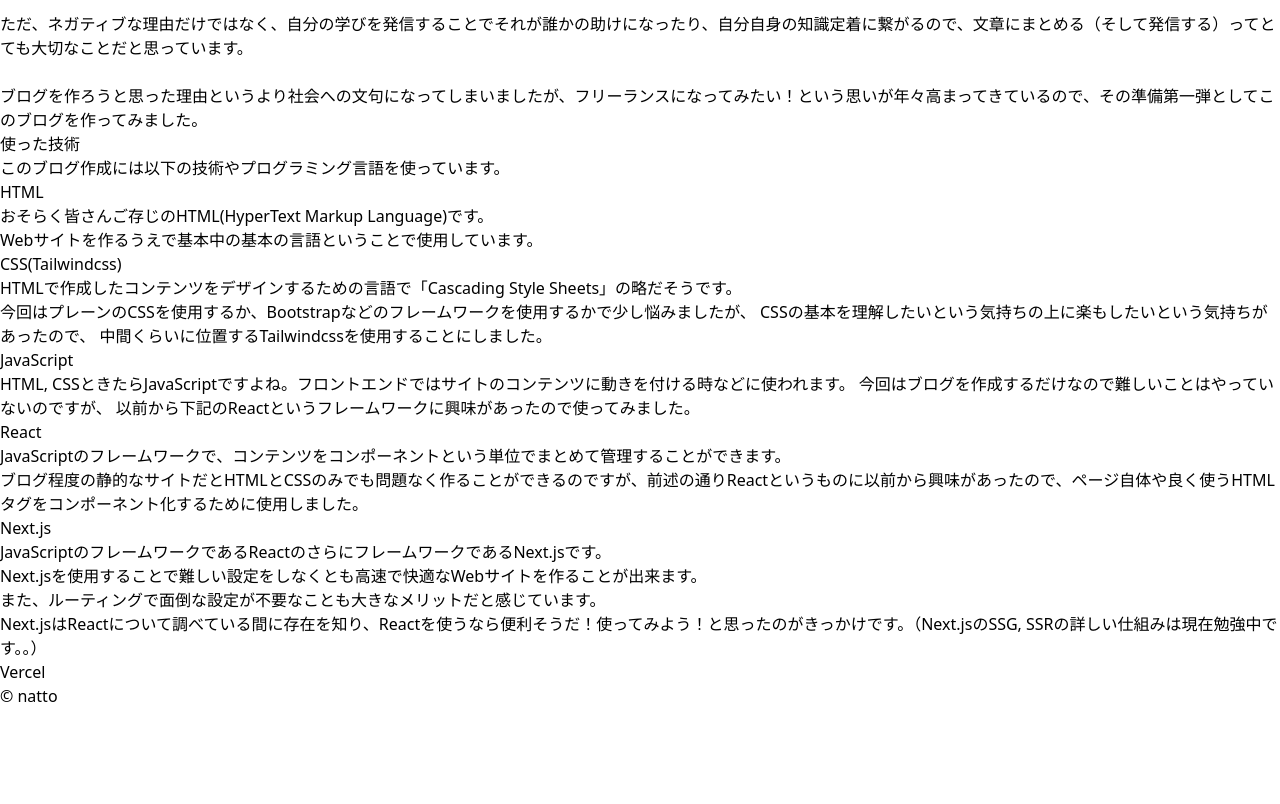
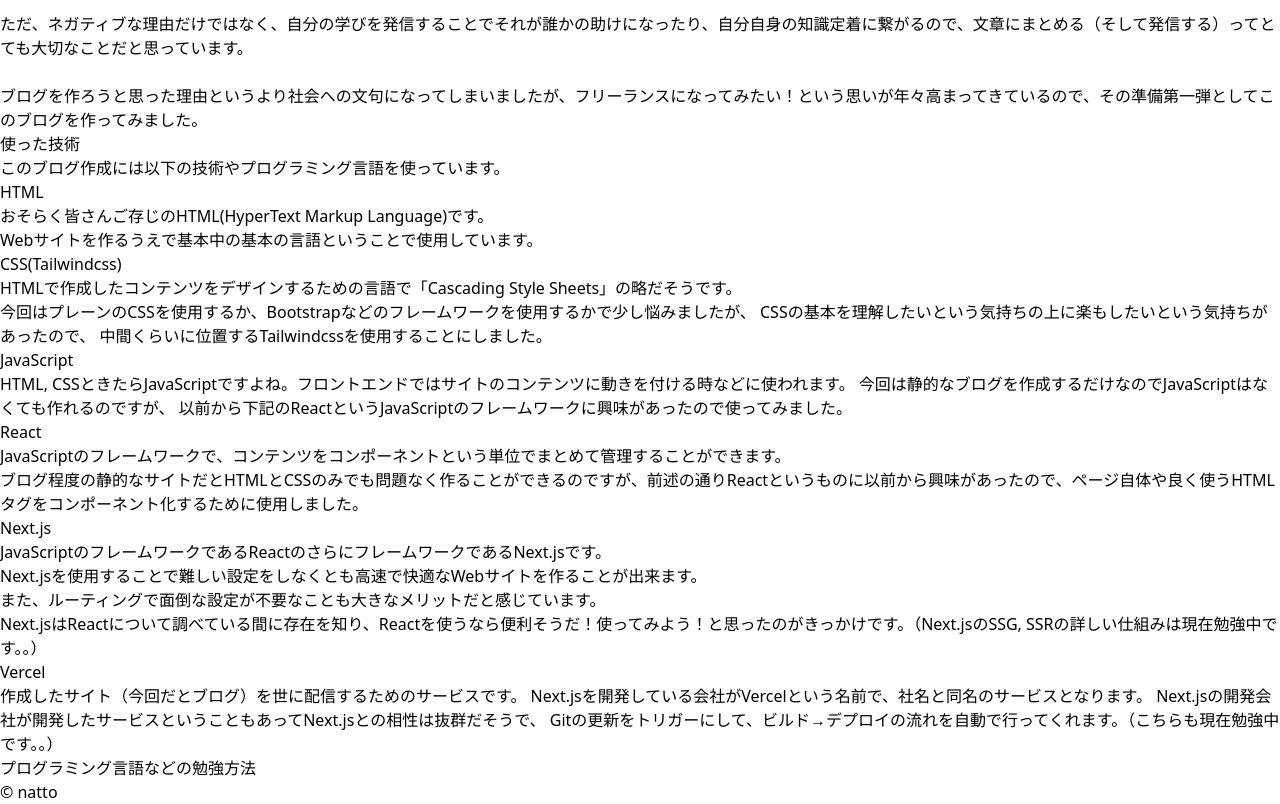
Before and after one commit to nattomatofu/blog, a Next.js app: page /posts/sample in a window 1280 px wide. Shown: the part 420-1224 px from the top of the page. Before the commit the page ends 1128 px from the top, so only its background shows below. Built offline with nearby package versions, Linux system fonts and the light colour scheme.

Commit message:
記事を追記

```diff
--- a/src/pages/index.js
+++ b/src/pages/index.js
@@ -39,7 +39,7 @@
                                 <div class="overflow-hidden rounded-lg border-2 border-gray-200 border-opacity-60 duration-300 hover:scale-105">
                                     <img class="w-full object-cover object-center md:h-36 lg:h-48" src="images/thumbnail01.jpg" alt="blog" />
                                     <div class="p-6">
-                                        <h1 class="title-font mb-3 truncate border-l-neutral-700 text-lg font-medium">Next.jsでブログを作ってみた</h1>
+                                        <h1 class="title-font mb-3 truncate border-l-neutral-700 text-lg font-medium">Next.jsでブログを作ってみた（※技術的な内容はありません）</h1>
                                         <div class="flex flex-wrap items-center">
                                             <p class="inline-flex items-center  border-l-neutral-700 md:mb-2 lg:mb-0">更新日 : 2023/4/25</p>
                                         </div>
--- a/src/pages/posts/sample.js
+++ b/src/pages/posts/sample.js
@@ -1,4 +1,4 @@
-export const title = "Next.jsでブログを作ってみた";
+export const title = "Next.jsでブログを作ってみた（※技術的な内容はありません）";
 export const updateDate = "2023/4/25";
 
 const sample = () => {
@@ -28,7 +28,9 @@
                         まずは作ろうと思ったきっかけです。
                     </p>
                 </div>
-                <div className="mt-4 border-b border-l-4 border-neutral-700 border-l-neutral-700 md:mt-12">
+            </section>
+            <section>
+                <div className="mt-12 border-b border-l-4 border-neutral-700 border-l-neutral-700">
                     <h2 className="ml-2 text-xl">作ろうと思ったきっかけ</h2>
                 </div>
                 <div className="mt-8">
@@ -47,7 +49,9 @@
                         ブログを作ろうと思った理由というより社会への文句になってしまいましたが、フリーランスになってみたい！という思いが年々高まってきているので、その準備第一弾としてこのブログを作ってみました。
                     </p>
                 </div>
-                <div className="mt-4 border-b border-l-4 border-neutral-700 border-l-neutral-700 md:mt-12">
+            </section>
+            <section>
+                <div className="mt-12 border-b border-l-4 border-neutral-700 border-l-neutral-700">
                     <h2 className="ml-2 text-xl">使った技術</h2>
                 </div>
                 <div className="mt-8">
@@ -69,7 +73,7 @@
                         <h3 className="my-2 font-bold">JavaScript</h3>
                         <p className="pl-4">
                             HTML, CSSときたらJavaScriptですよね。フロントエンドではサイトのコンテンツに動きを付ける時などに使われます。
-                            今回はブログを作成するだけなので難しいことはやっていないのですが、 以前から下記のReactというフレームワークに興味があったので使ってみました。
+                            今回は静的なブログを作成するだけなのでJavaScriptはなくても作れるのですが、 以前から下記のReactというJavaScriptのフレームワークに興味があったので使ってみました。
                         </p>
                         <h3 className="my-2 font-bold">React</h3>
                         <p className="pl-4">
@@ -88,8 +92,17 @@
                             Next.jsはReactについて調べている間に存在を知り、Reactを使うなら便利そうだ！使ってみよう！と思ったのがきっかけです。（Next.jsのSSG, SSRの詳しい仕組みは現在勉強中です。。）
                         </p>
                         <h3 className="my-2 font-bold">Vercel</h3>
-                        <p className="pl-4"></p>
+                        <p className="pl-4">
+                            作成したサイト（今回だとブログ）を世に配信するためのサービスです。 Next.jsを開発している会社がVercelという名前で、社名と同名のサービスとなります。
+                            Next.jsの開発会社が開発したサービスということもあってNext.jsとの相性は抜群だそうで、
+                            Gitの更新をトリガーにして、ビルド→デプロイの流れを自動で行ってくれます。（こちらも現在勉強中です。。）
+                        </p>
                     </div>
+                </div>
+            </section>
+            <section>
+                <div className="mt-12 border-b border-l-4 border-neutral-700 border-l-neutral-700">
+                    <h2 className="ml-2 text-xl">プログラミング言語などの勉強方法</h2>
                 </div>
             </section>
         </div>
--- a/src/pages/profile.js
+++ b/src/pages/profile.js
@@ -35,10 +35,10 @@
                                     <li className="text-sm">JavaScript（趣味で少し）</li>
                                 </div>
                                 <div className="mb-2">
-                                    <li className="text-sm">Java（業務で約1年ほど）</li>
+                                    <li className="text-sm">Java（大学で約1年）</li>
                                 </div>
                                 <div className="mb-2">
-                                    <li className="text-sm">AWS（業務で約3年ほど）</li>
+                                    <li className="text-sm">AWS（業務で約3年）</li>
                                 </div>
                             </ul>
                         </div>
```
